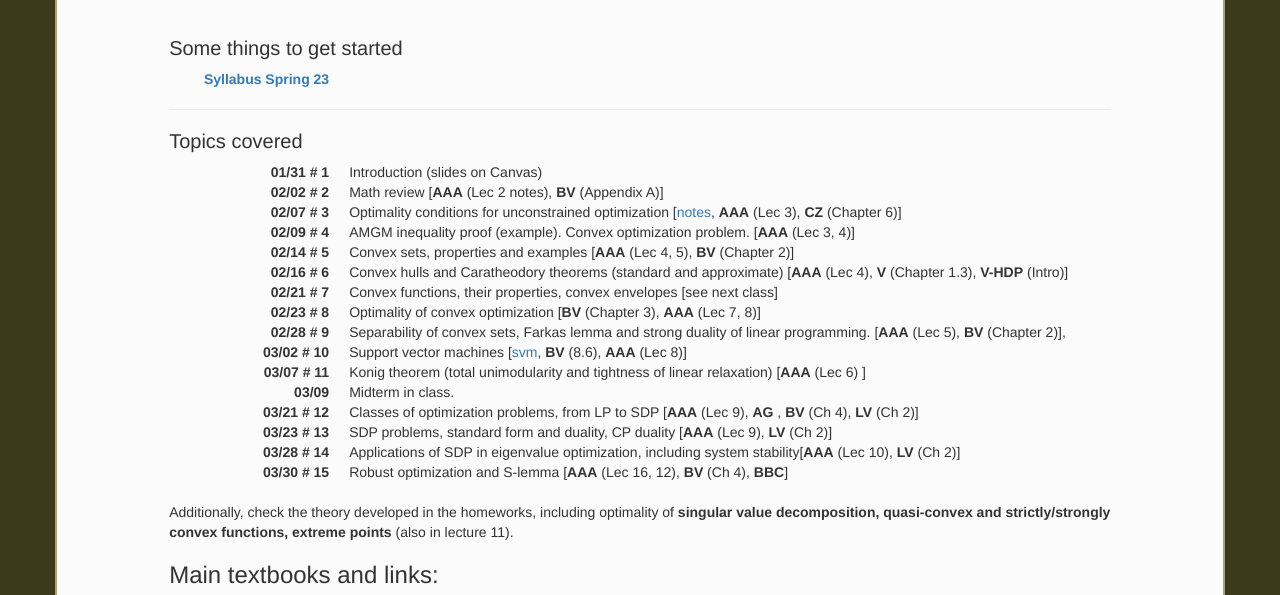
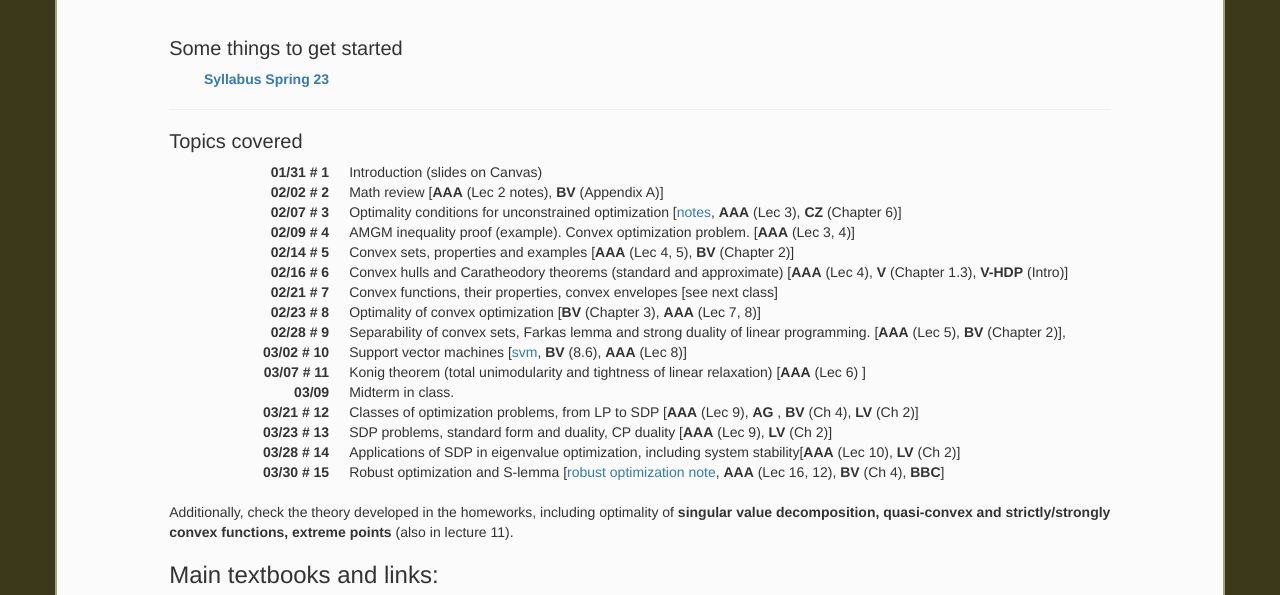
Before and after one commit to erebrova/erebrova.github.io, a plain HTML site: page ORF523.html in a window 1280 px wide. Shown: the part 144-739 px from the top of the page. Drawn offline with nearby package versions, Linux system fonts and the light colour scheme.

Commit message:
optimization class

```diff
--- a/ORF523.html
+++ b/ORF523.html
@@ -64,7 +64,7 @@
                               <dt>03/21 # 12 </dt><dd> Classes of optimization problems, from LP to SDP [<b>AAA</b> (Lec 9), <b>AG</b> , <b>BV</b> (Ch 4), <b>LV</b> (Ch 2)]</dd>
                               <dt>03/23 # 13 </dt><dd> SDP problems, standard form and duality, CP duality [<b>AAA</b> (Lec 9), <b>LV</b> (Ch 2)]</dd>
                               <dt>03/28 # 14 </dt><dd> Applications of SDP in eigenvalue optimization, including system stability[<b>AAA</b> (Lec 10), <b>LV</b> (Ch 2)]</dd>
-                              <dt>03/30 # 15 </dt><dd> Robust optimization and S-lemma [<b>AAA</b> (Lec 16, 12), <b>BV</b> (Ch 4), <b>BBC</b>]</dd>
+                              <dt>03/30 # 15 </dt><dd> Robust optimization and S-lemma [<a href="robust-notes.pdf">robust optimization note</a>, <b>AAA</b> (Lec 16, 12), <b>BV</b> (Ch 4), <b>BBC</b>]</dd>
 
 </dl>
             Additionally, check the theory developed in the homeworks, including optimality of <strong>singular value decomposition, quasi-convex and strictly/strongly convex functions, extreme points</strong> (also in  lecture 11).
```
Also changed, not shown: 1 other file.
